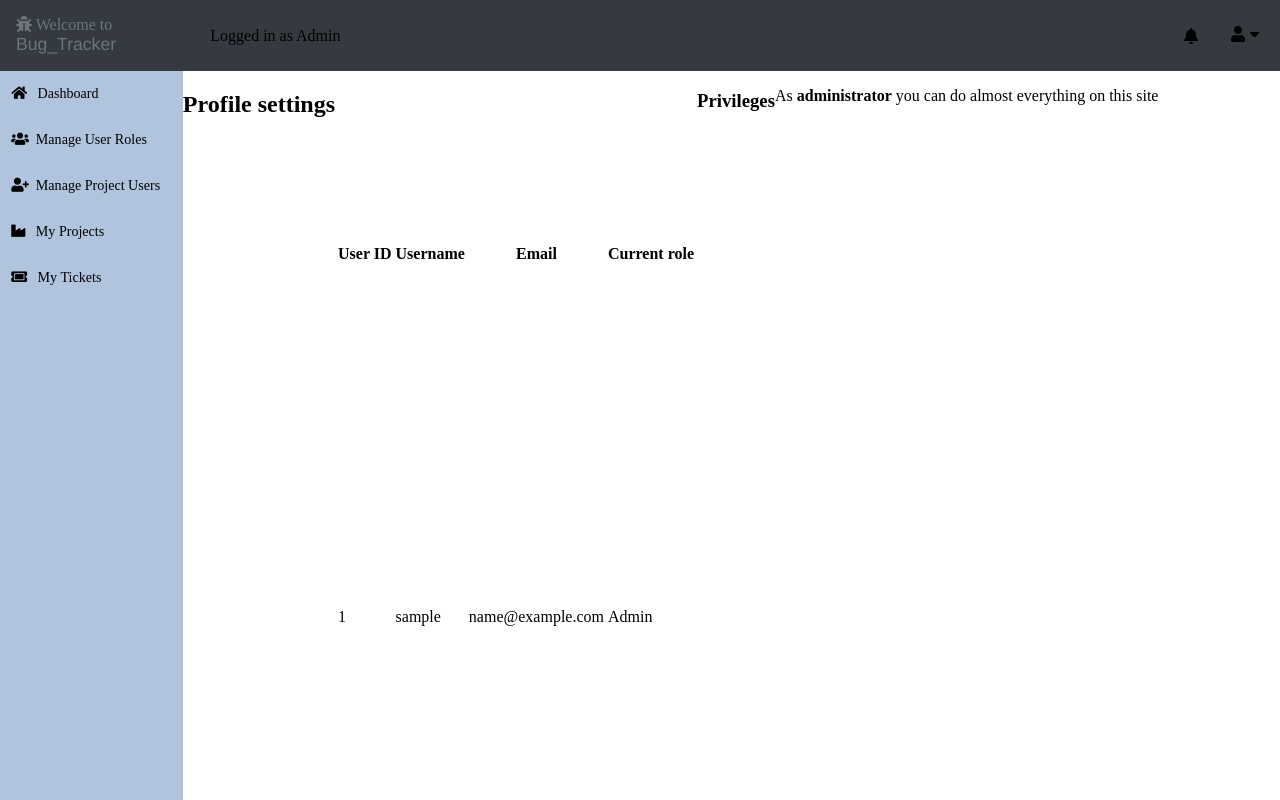
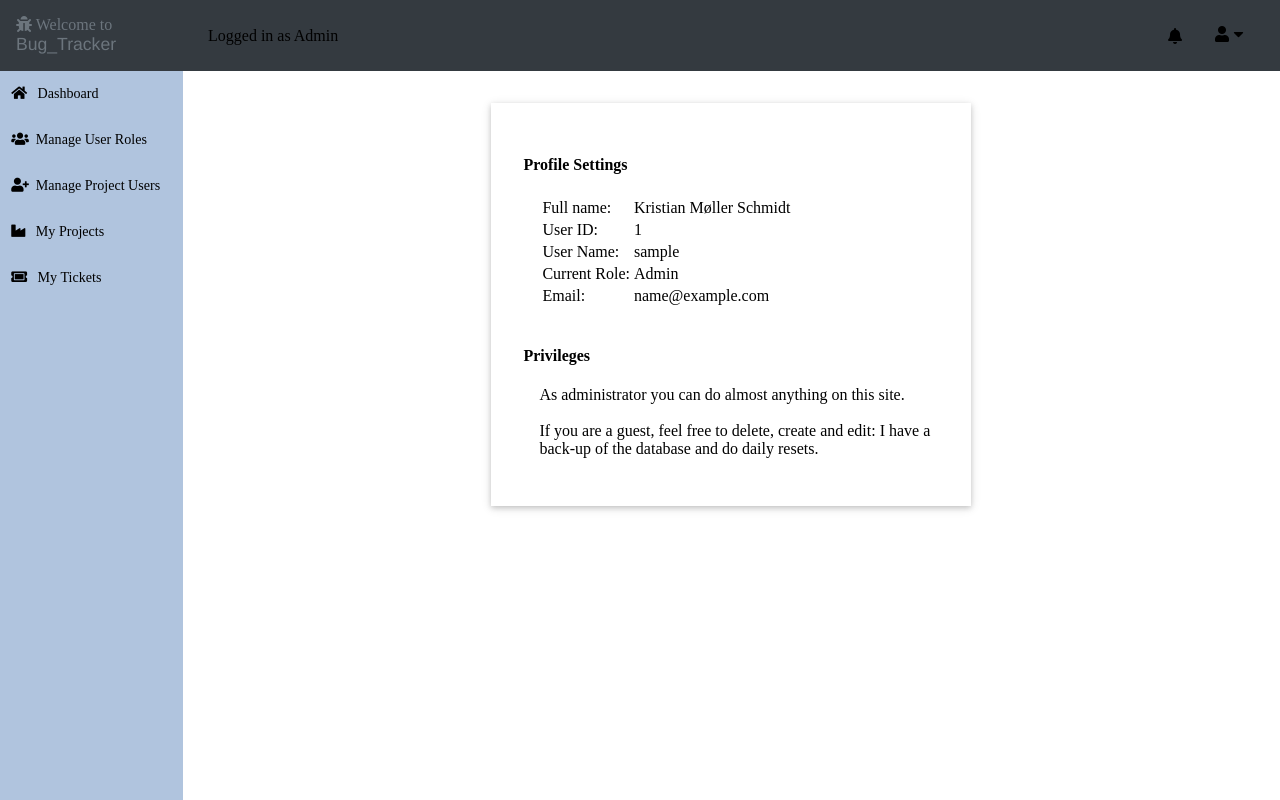
Before and after one commit to KristianMSchmidt/bug_tracker, a PHP site: page /profile_settings.php in a window 1280 px wide. Run offline with PHP 8.4, Linux system fonts and the light colour scheme; the visitor is signed in with stand-in values (Sample User, id 1); data that the repository does not hold is empty; some libraries are stand-ins or nearby versions.

Commit message:
profile settings page looks okay

```diff
--- a/static/styles/main.css
+++ b/static/styles/main.css
@@ -88,7 +88,7 @@ html {
   -webkit-box-align: center;
       -ms-flex-align: center;
           align-items: center;
-  padding-right: 0em;
+  padding-right: 1em;
   padding-left: 1em;
 }
 
@@ -245,7 +245,11 @@ html {
   -webkit-box-align: stretch;
       -ms-flex-align: stretch;
           align-items: stretch;
-  /*makes dash-board-div inside main fill out main area vertically */
+  /*makes content-div inside main fill out main area vertically */
+  -webkit-box-pack: center;
+      -ms-flex-pack: center;
+          justify-content: center;
+  /*centers content-div inside main */
 }
 
 .sidebar_and_main_container .main .row .col-1 {
@@ -335,6 +339,11 @@ html {
   }
 }
 
+.sidebar_and_main_container .main .profile_settings .card {
+  margin: 2em;
+  padding: 2em;
+}
+
 .sidebar_and_main_container .main .layout {
   -webkit-box-flex: 1;
       -ms-flex: 1;
@@ -403,6 +412,11 @@ html {
         -ms-flex-direction: column;
             flex-direction: column;
   }
+}
+
+.card {
+  -webkit-box-shadow: 0 2px 5px 0 rgba(0, 0, 0, 0.16), 0 2px 10px 0 rgba(0, 0, 0, 0.12);
+          box-shadow: 0 2px 5px 0 rgba(0, 0, 0, 0.16), 0 2px 10px 0 rgba(0, 0, 0, 0.12);
 }
 
 @media only screen and (max-width: 1050px) {
--- a/static/styles/main.scss
+++ b/static/styles/main.scss
@@ -56,7 +56,7 @@ html {
     flex-direction: row;
     flex: 30;
     align-items: center; //Alignment along cross-axis
-    padding-right: 0em;
+    padding-right: 1em;
     padding-left: 1em;
     .left_main_nav {
       margin-right: auto; //Makes it flow to the left
@@ -179,7 +179,8 @@ html {
   .main {
     flex: 30; /* how much of the flexbox space should the main area take, relative to sidebar */
     display: flex;
-    align-items: stretch; /*makes dash-board-div inside main fill out main area vertically */
+    align-items: stretch; /*makes content-div inside main fill out main area vertically */
+    justify-content: center; /*centers content-div inside main */
 
     .row {
       .col {
@@ -230,6 +231,13 @@ html {
       }
     }
 
+    .profile_settings {
+      .card {
+        margin: 2em;
+        padding: 2em;
+      }
+    }
+
     .layout {
       flex: 1; //makes this fill out main-div horizontally
       display: flex;
@@ -267,6 +275,10 @@ html {
       }
     }
   }
+}
+
+.card {
+  box-shadow: 0 2px 5px 0 rgba(0, 0, 0, 0.16), 0 2px 10px 0 rgba(0, 0, 0, 0.12);
 }
 
 @media only screen and (max-width: 1050px) {
--- a/views/profile_settings.php
+++ b/views/profile_settings.php
@@ -4,33 +4,53 @@ include('shared/ui_frame.php');
 ?>
 
 <div class="main">
-    <h2>Profile settings </h2>
-
+    <div class="profile_settings">
+        <div class="card">
+            <h4>Profile Settings</h4>
+            <div style="padding-left:1em;">
                 <table>
                     <tr>
-            <th>User ID</th>
-            <th>Username </th>
-            <th>Email</th>
-            <th>Current role</th>
+                        <td>Full name:</td>
+                        <td>Kristian Møller Schmidt</td>
+                    </tr>
+
+
+                    <tr>
+                        <td>User ID:</td>
+                        <td><?php echo $_SESSION['user_id'] ?></td>
+                    </tr>
+
+                    <tr>
+                        <td>User Name:</td>
+                        <td><?php echo $_SESSION['username'] ?></td>
                     </tr>
                     <tr>
-            <td><?php echo $_SESSION['user_id'] ?></td>
-            <td><?php echo $_SESSION['username'] ?></td>
-            <td><?php echo $_SESSION['user_email'] ?></td>
+                        <td>Current Role:</td>
                         <td><?php echo $_SESSION['role_name'] ?></td>
                     </tr>
+
+                    <tr>
+                        <td>Email:</td>
+                        <td><?php echo $_SESSION['user_email'] ?></td>
+                    </tr>
                 </table>
+            </div>
+
             <br>
-    <h3>Privileges</h3>
+            <h4>Privileges</h4>
+            <div style="padding-left:1em;">
+
                 <?php if ($_SESSION['role_name'] == 'Admin') : ?>
-        <p>As <b>administrator</b> you can do almost everything on this site</p>
+                    <p style="max-width:400px;">As administrator you can do almost anything on this site. <br> <br>If you are a guest, feel free to delete, create and edit: I have a back-up of the database and do daily resets.</p>
                 <?php elseif ($_SESSION['role_name'] == "Project Manager") : ?>
-        <p>As <b>project manager</b> you can assign users to projects and create tickets</p>
+                    <p>As project manager you can assign users to projects and create tickets</p>
                 <?php elseif ($_SESSION['role_name'] == "Developer") : ?>
-        <p>As <b>developer</b> you can change the status of tickets </p>
+                    <p>As developer you can change the status of tickets </p>
                 <?php elseif ($_SESSION['role_name'] == "Submitter") : ?>
-        <p>As <b>submitter</b> you can create new tickets to projects </p>
+                    <p>As submitter you can create new tickets to projects </p>
                 <?php endif ?>
+            </div>
+        </div>
     </div>
 
     <?php include('shared/closing_tags.php') ?>
```
Also changed, not shown: 1 other file. Lines whose indentation alone changed are shown as unchanged.
